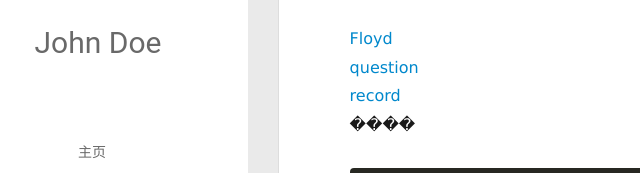
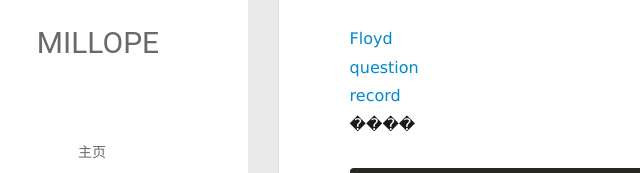
Before and after one commit to MILLOPE/MILLOPE.github.io, a plain HTML site: page 2018/12/07/Floyd/index.html in a window 1280 px wide. Shown: the part 247-420 px from the top of the page, 52-692 px from the left. Drawn offline with Linux system fonts and the light colour scheme; no server answers.

Commit message:
Site updated: 2018-12-08 16:32:31

```diff
--- a/2018/12/07/Floyd/index.html
+++ b/2018/12/07/Floyd/index.html
@@ -14,7 +14,7 @@
 <meta property="og:url" content="http://yoursite.com/2018/12/07/FLOYD/index.html">
 <meta property="og:site_name" content="MILLOPE&#39;s Blog">
 <meta property="og:description" content="title : Floyd[Floyd] Floydquestionrecord���� 1234567891011121314151617181920212223242526272829303132333435363738#include &amp;lt;bits/stdc++.h&amp;gt;//Floydusing namespace std;#define MAXX 10100int n, m, s;">
-<meta property="og:locale" content="default">
+<meta property="og:locale" content="zh-CN">
 <meta property="og:updated_time" content="2018-12-07T13:20:48.248Z">
 <meta name="twitter:card" content="summary">
 <meta name="twitter:title" content="Floyd">
@@ -50,7 +50,7 @@
 			<img src="" class="js-avatar">
 		</a>
 		<hgroup>
-		  <h1 class="header-author"><a href="/">John Doe</a></h1>
+		  <h1 class="header-author"><a href="/">MILLOPE</a></h1>
 		</hgroup>
 
 
@@ -108,7 +108,7 @@
 				<img src="" class="js-avatar">
 			</div>
 			<hgroup>
-			  <h1 class="header-author js-header-author">John Doe</h1>
+			  <h1 class="header-author js-header-author">MILLOPE</h1>
 			</hgroup>
 
 
@@ -306,7 +306,7 @@
   <div class="outer">
     <div id="footer-info">
     	<div class="footer-left">
-    		&copy; 2018 John Doe
+    		&copy; 2018 MILLOPE
     	</div>
       	<div class="footer-right">
       		<a href="http://hexo.io/" target="_blank">Hexo</a>  Theme <a href="https://github.com/litten/hexo-theme-yilia" target="_blank">Yilia</a> by Litten
```
Also changed, not shown: archives/2018/12/index.html (+4 -4 lines), archives/2018/index.html (+4 -4 lines), archives/index.html (+4 -4 lines), index.html (+4 -4 lines).
